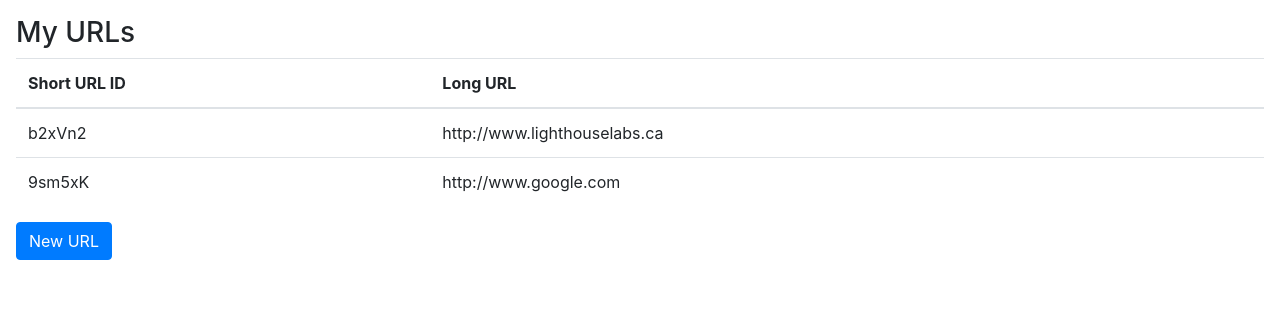
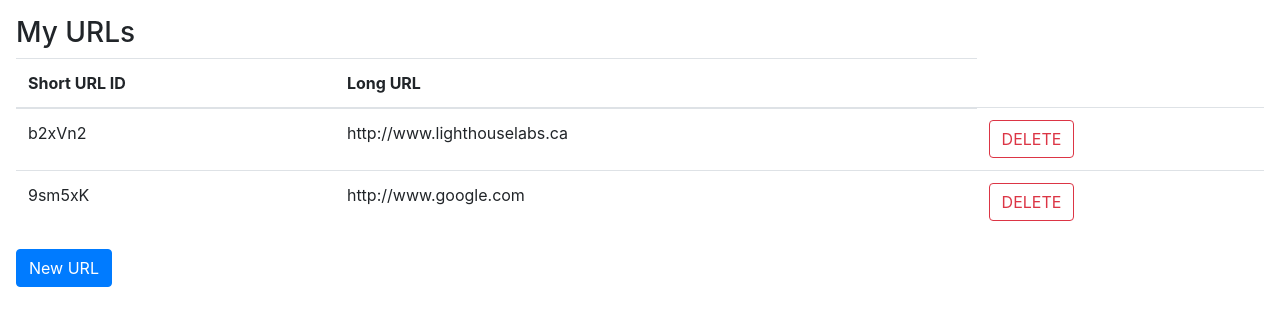
Before and after one commit to knnku/tinyapp, a Node server app: page /urls in a window 1280 px wide. Shown: the part 56-382 px from the top of the page. Run offline with Node 20, Linux system fonts and the light colour scheme; some libraries are stand-ins or nearby versions.

Commit message:
Implement delete link via post on routes and views.

```diff
--- a/express_server.js
+++ b/express_server.js
@@ -13,6 +13,14 @@ const urlDatabase = {
 
 tinyUrlApp.set("view engine", "ejs");
 tinyUrlApp.use(express.urlencoded({ extended: true }));
+
+//------------->
+
+tinyUrlApp.post("/urls/:id/delete", (req, res) => {
+  delete urlDatabase[req.params.id];
+
+  res.redirect("/urls");
+});
 
 tinyUrlApp.get("/u/:id", (req, res) => {
   const longURL = urlDatabase[req.params.id];
--- a/views/urls_index.ejs
+++ b/views/urls_index.ejs
@@ -30,10 +30,16 @@
         </thead>
         <tbody>
           <% for (let id in urls) { %>
+
             <tr>
               <td><%= id %></td>
               <td><%= urls[id] %></td>
+              <td><form method="POST" action="/urls/<%= id %>/delete">
+                <button type="submit" class="btn btn-outline-danger">DELETE</button>
+              </form></td>
+
             </tr>
+
           <% } %>
         </tbody>
       </table>
```
